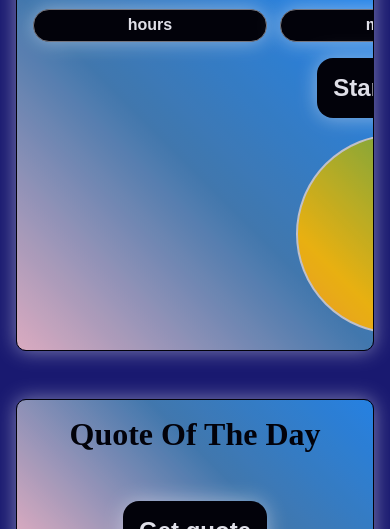
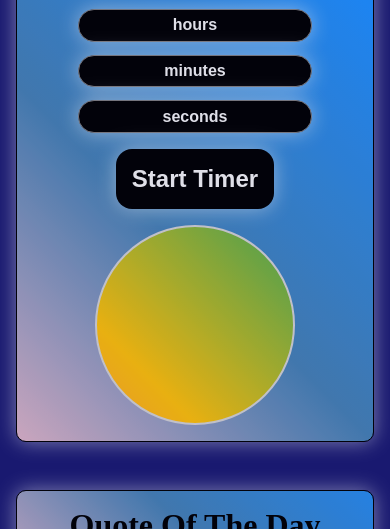
Before and after one commit to Proxyboy11/dash, a plain HTML site: page index.htm in a window 390 px wide. Shown: the part 571-1100 px from the top of the page. Drawn offline with Linux system fonts and the light colour scheme.

Commit message:
Update style.css

```diff
--- a/style.css
+++ b/style.css
@@ -267,4 +267,8 @@ button:hover {
     display: flex;
     flex-flow: column nowrap;
   }
+   .timings {
+    display: flex;
+    flex-direction: column;
+  }
 }
```
